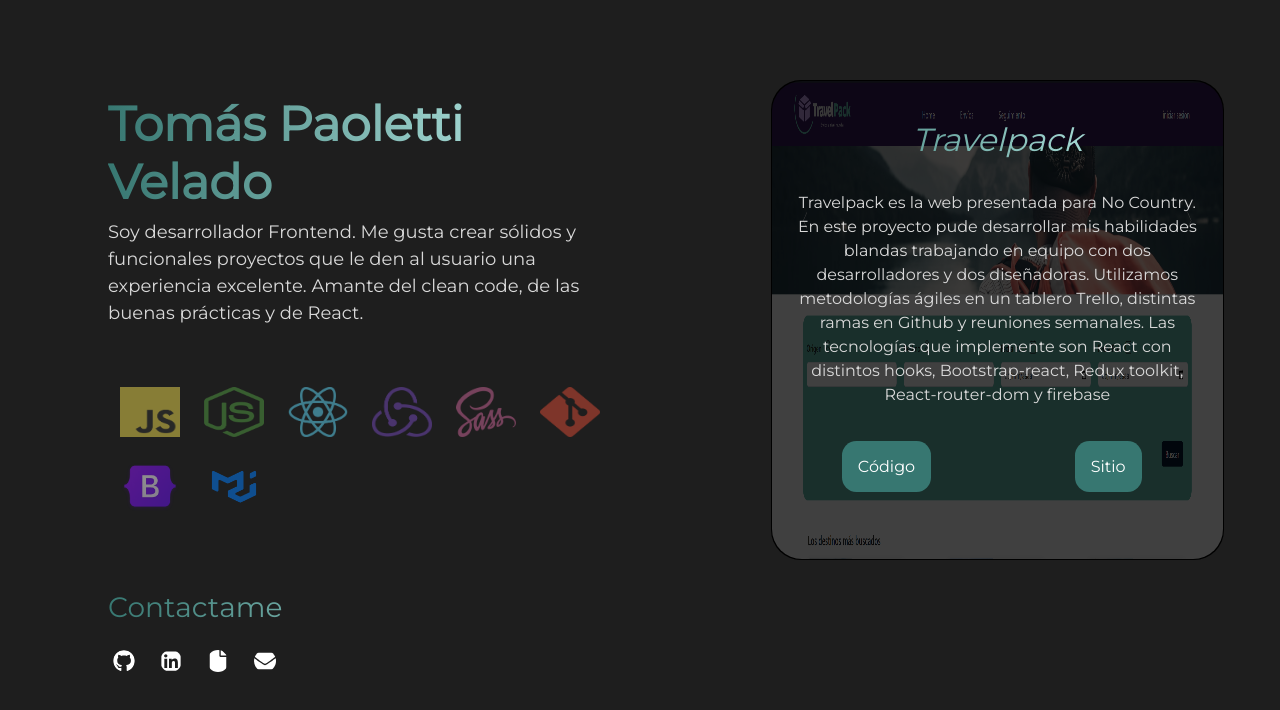
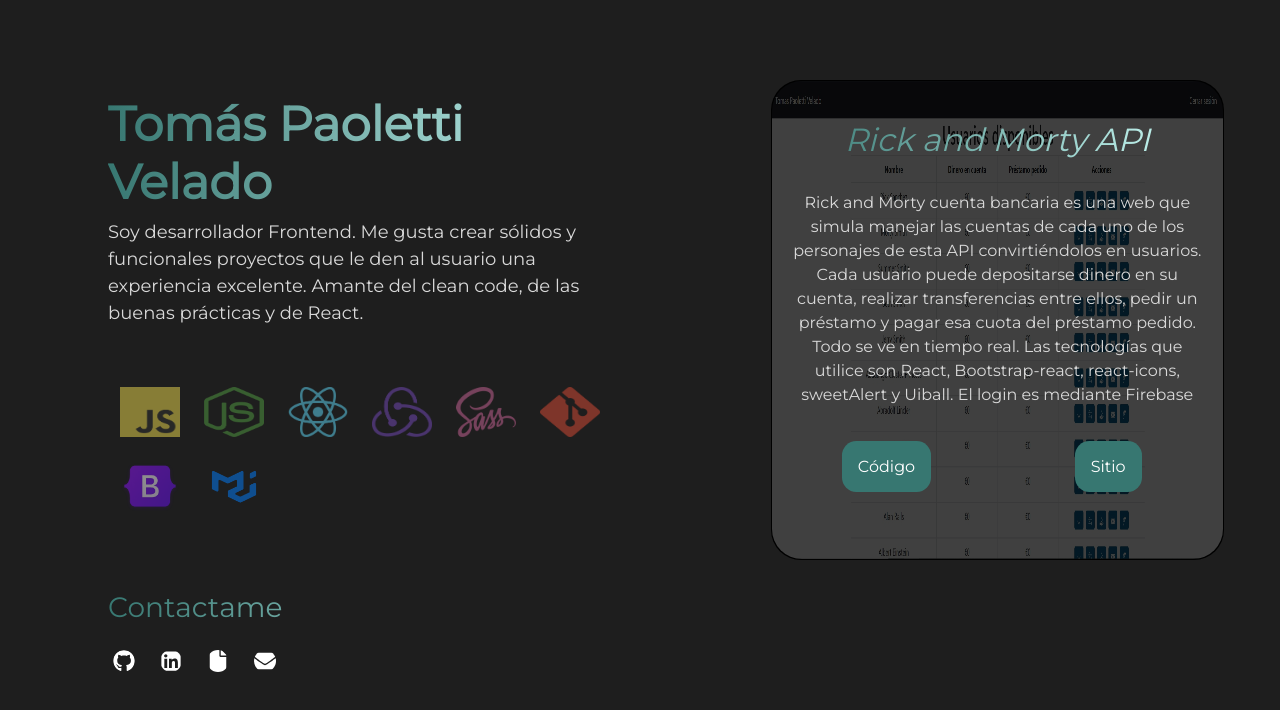
Before and after one commit to TomasPaoletti/Portfolio, a React (Vite) app: page / in a window 1280 px wide. Shown: the top 710 px of the page. Built offline with nearby package versions, Linux system fonts and the light colour scheme.

Commit message:
Se añade proyecto

```diff
--- a/src/components/Projects/Projects.jsx
+++ b/src/components/Projects/Projects.jsx
@@ -5,6 +5,7 @@ import riganoHome from './assets/riganoHome.png';
 import tuPrestamo from './assets/tuPrestamo.png';
 import bukaTemplo from './assets/bukaTemplo.png';
 import travelPack from './assets/travelPack.png';
+import rickAndMortyAPI from './assets/rickAndMortyAPI.jpg';
 import "./Projects.css"
 
 
@@ -12,6 +13,14 @@ function Projects() {
 
   return (
     <Container className="container-projects">
+      <Card className="text-center">
+        <Card.Img src={rickAndMortyAPI} />
+        <CardProjects title="Rick and Morty API"
+          text="Rick and Morty cuenta bancaria es una web que simula manejar las cuentas de cada uno de los personajes de esta API convirtiéndolos en usuarios. Cada usuario puede depositarse dinero en su cuenta, realizar transferencias entre ellos, pedir un préstamo y pagar esa cuota del préstamo pedido. Todo se ve en tiempo real. Las tecnologías que utilice son React, Bootstrap-react, react-icons, sweetAlert y Uiball. El login es mediante Firebase"
+          git="https://github.com/TomasPaoletti/RickAndMortyAPI"
+          pag=" "
+        />
+      </Card>
       <Card className="text-center">
         <Card.Img src={travelPack} />
         <CardProjects title="Travelpack"
```
Also changed, not shown: src/components/Projects/assets/rickAndMortyAPI.jpg (added).
